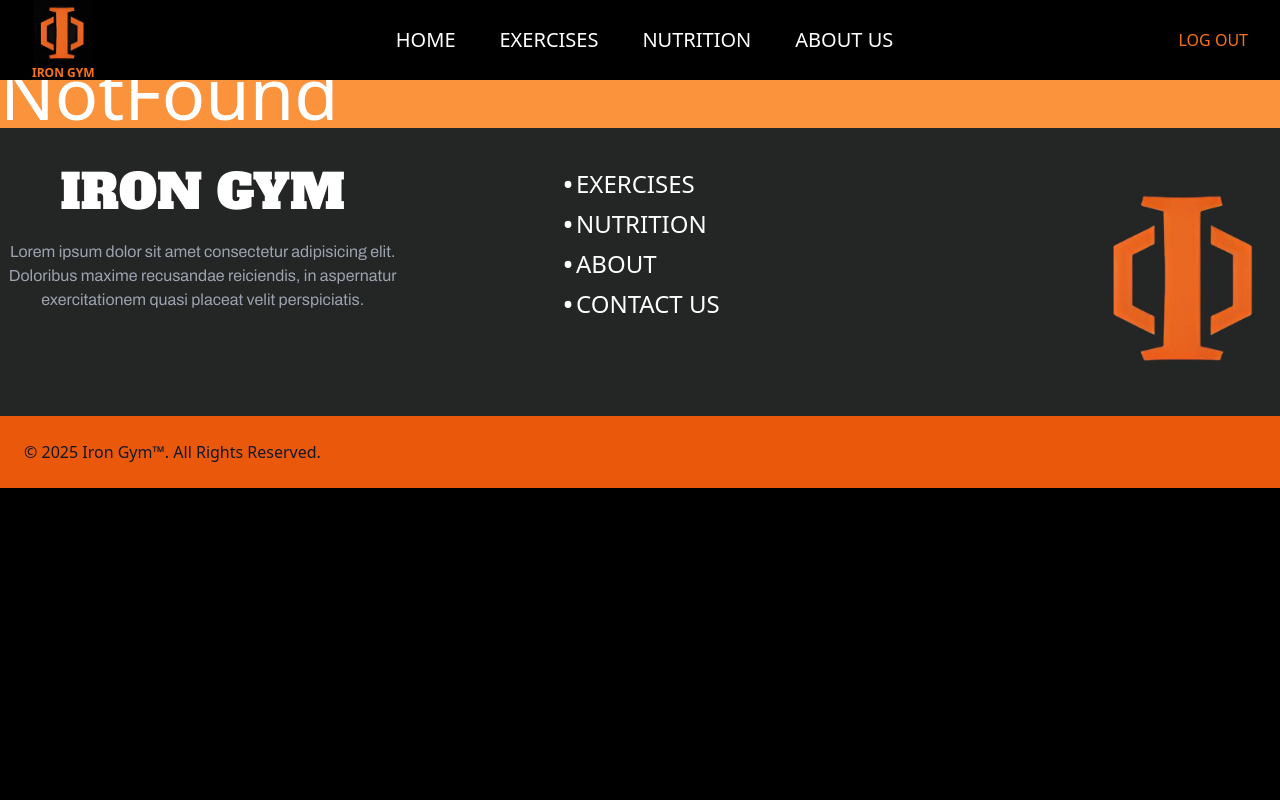
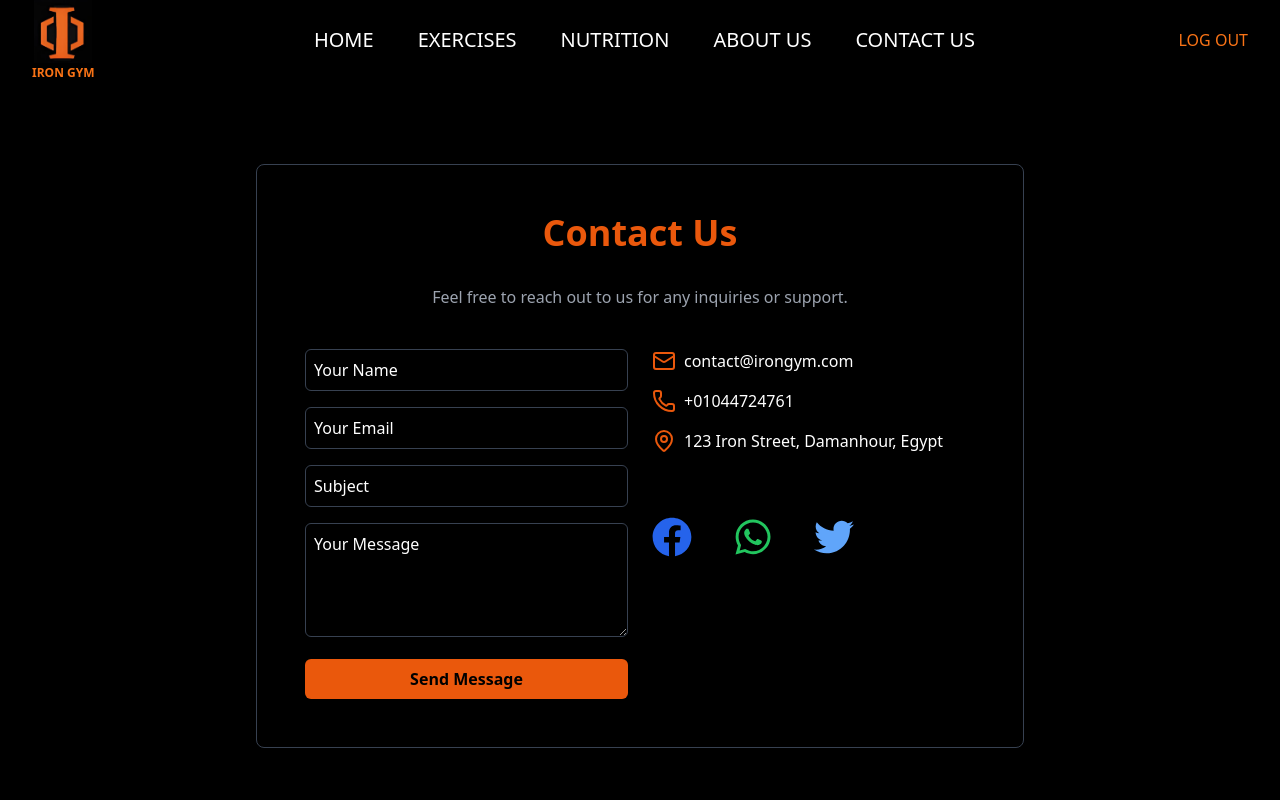
Before and after one commit to ferganiii/Iron-Gym, a React app in the folder iron-gym/: page /ContactUs in a window 1280 px wide. Shown: the top 800 px of the page. Built offline with nearby package versions, Linux system fonts and the light colour scheme; the HTML template or start-up script is replaced by a standard one; a web font is replaced by a local one.

Commit message:
Updated project changes

```diff
--- a/iron-gym/package.json
+++ b/iron-gym/package.json
@@ -13,8 +13,10 @@
     "flowbite": "^3.1.2",
     "flowbite-react": "^0.10.2",
     "framer-motion": "^12.5.0",
+    "lucide-react": "^0.483.0",
     "react": "^19.0.0",
     "react-dom": "^19.0.0",
+    "react-icons": "^5.5.0",
     "react-router-dom": "^7.3.0",
     "react-scrollbars-custom": "^4.1.1",
     "tailwind-scrollbar": "^3.0.2"
--- a/iron-gym/src/App.jsx
+++ b/iron-gym/src/App.jsx
@@ -17,6 +17,7 @@ import DairyEgg from './Component/DairyEgg/DairyEgg';
 import CalcCaloriesMeal from './Component/CalcCaloriesMeal/CalcCaloriesMeal';
 import NutritionProgram from './Component/NutritionProgram/NutritionProgram';
 import MealPlan from './Component/MealPlan/MealPlan';
+import ContactUs from './Component/ContactUs/ContactUs';
 
 function App() {
   const router = createBrowserRouter([
@@ -34,6 +35,7 @@ function App() {
         { path: 'nutrition/MealPlan', element: <MealPlan /> },
         { path: 'exercise', element: <Exercise /> },
         { path: 'aboutus', element: <AboutUs /> },
+        { path: 'ContactUs', element: <ContactUs /> },
         { path: '*', element: <NotFound /> },
       ],
     },
--- a/iron-gym/src/Component/ContactUs/ContactUs.jsx
+++ b/iron-gym/src/Component/ContactUs/ContactUs.jsx
@@ -1,11 +1,96 @@
-const ContactUs = () => {
-	return (
-	  <div className="p-4">
-		<h1 className="text-2xl font-bold">Contact Us</h1>
-		<p>Email: contact@irongym.com</p>
-		<p>Phone: +20 123 456 789</p>
-	  </div>
-	);
-  };
+import { Card } from "flowbite-react";
+import { Mail, Phone, MapPin } from "lucide-react";
+import { FaFacebook, FaTwitter, FaWhatsapp } from "react-icons/fa";
 
-  export default ContactUs;
+export default function ContactUs() {
+  return (
+    <div className="flex flex-col items-center justify-center min-h-screen bg-black p-6">
+      <Card className="w-full max-w-3xl shadow-lg p-6 bg-black border border-gray-700">
+        <h2 className="text-4xl font-extrabold  text-center mb-4 text-orange-600">
+          Contact Us
+        </h2>
+        <p className="text-center text-gray-400 mb-6">
+          Feel free to reach out to us for any inquiries or support.
+        </p>
+
+        <div className="grid md:grid-cols-2 gap-6">
+          {/* Contact Form */}
+          <div>
+            <form className="space-y-4">
+              <input
+                type="text"
+                placeholder="Your Name"
+                className="w-full p-2 border border-gray-700 rounded-md bg-black text-white focus:ring-2 focus:ring-orange-600"
+                required
+              />
+              <input
+                type="email"
+                placeholder="Your Email"
+                className="w-full p-2 border border-gray-700 rounded-md bg-black text-white focus:ring-2 focus:ring-orange-600"
+                required
+              />
+              <input
+                type="text"
+                placeholder="Subject"
+                className="w-full p-2 border border-gray-700 rounded-md bg-black text-white focus:ring-2 focus:ring-orange-600"
+                required
+              />
+              <textarea
+                placeholder="Your Message"
+                className="w-full p-2 border border-gray-700 rounded-md bg-black text-white focus:ring-2 focus:ring-orange-600"
+                rows={4}
+                required
+              />
+              <button className="w-full bg-orange-600 hover:bg-orange-700 text-black font-bold py-2 rounded-md">
+                Send Message
+              </button>
+            </form>
+          </div>
+
+          {/* Contact Details */}
+          <div className="flex flex-col space-y-4 text-white mb-20">
+            <div className="flex items-center gap-2">
+              <Mail className="text-orange-600" />
+              <span>contact@irongym.com</span>
+            </div>
+            <div className="flex items-center gap-2">
+              <Phone className="text-orange-600" />
+              <span>+01044724761</span>
+            </div>
+            <div className="flex items-center gap-2">
+              <MapPin className="text-orange-600" />
+              <span>123 Iron Street, Damanhour, Egypt </span>
+            </div>
+
+            <br />
+            <br />
+            {/* Social Media Links  */}
+            <div className="grid grid-cols-4  place-items-start ">
+              <a
+                href="https://www.facebook.com/share/1BZxSLJDsP/"
+                target="_blank"
+                rel="noopener noreferrer"
+              >
+                <FaFacebook className="text-blue-600 hover:text-blue-700 w-10 h-10" />
+              </a>
+              <a
+                href="https://wa.me/201044724761"
+                target="_blank"
+                rel="noopener noreferrer"
+              >
+                <FaWhatsapp className="text-green-500 hover:text-green-600 w-10 h-10" />
+              </a>
+              <a
+                href="https://x.com/mohamed72217275?t=KlM3cQeCp5lDSBGLInbfIQ&s=09"
+                target="_blank"
+                rel="noopener noreferrer"
+              >
+                <FaTwitter className="text-blue-400 hover:text-blue-500 w-10 h-10" />
+              </a>
+            </div>
+          </div>
+        </div>
+      </Card>
+    </div>
+  );
+}
--- a/iron-gym/src/Component/Footer/Footer.jsx
+++ b/iron-gym/src/Component/Footer/Footer.jsx
@@ -22,7 +22,7 @@ export default function Footer() {
                 { to: "/exercise", label: "Exercises" },
                 { to: "/nutrition", label: "Nutrition" },
                 { to: "/aboutus", label: "About" },
-                { to: "/contact", label: "Contact Us" },
+                { to: "/ContactUs", label: "Contact Us" },
               ].map(({ to, label }) => (
                 <li key={to} className="w-40">
                   <Link to={to} className="hover:text-orange-500 hover:underline uppercase transition-all duration-300 flex items-center">
--- a/iron-gym/src/Component/Navbar/Navbar.jsx
+++ b/iron-gym/src/Component/Navbar/Navbar.jsx
@@ -1,6 +1,6 @@
-import React, { useState } from 'react';
-import logo from '../../assets/logo.jpeg';
-import { Link } from 'react-router-dom';
+import React, { useState } from "react";
+import logo from "../../assets/logo.jpeg";
+import { Link } from "react-router-dom";
 
 export default function Navbar() {
   const [isMenuOpen, setIsMenuOpen] = useState(false);
@@ -11,9 +11,6 @@ export default function Navbar() {
 
   return (
     <>
-
-
-
       <div className="fixed top-0 left-0 right-0 z-50 flex justify-center bg-black">
         <nav className="w-full max-w-7xl px-4 sm:px-6 lg:px-8">
           <div className="relative flex h-20 items-center justify-between">
@@ -21,41 +18,79 @@ export default function Navbar() {
             <div className="flex items-center">
               <div className="flex flex-col items-center mr-4">
                 <img className="h-16 w-auto" src={logo} alt="Iron Gym Logo" />
-              <span className="text-xs font-bold text-orange-500 mt-0.5">IRON GYM</span>
+                <span className="text-xs font-bold text-orange-500 mt-0.5">
+                  IRON GYM
+                </span>
               </div>
             </div>
 
             {/* روابط القائمة - سطح المكتب */}
             <div className="hidden sm:flex space-x-11">
-            <Link to="/" className="text-xl text-white hover:text-orange-500 transition duration-200">
+              <Link
+                to="/"
+                className="text-xl text-white hover:text-orange-500 transition duration-200"
+              >
                 HOME
               </Link>
-            <Link to="/exercise" className="text-xl text-white hover:text-orange-500 transition duration-200">
+              <Link
+                to="/exercise"
+                className="text-xl text-white hover:text-orange-500 transition duration-200"
+              >
                 EXERCISES
               </Link>
-            <Link to="/nutrition" className="text-xl text-white hover:text-orange-500 transition duration-200">
+              <Link
+                to="/nutrition"
+                className="text-xl text-white hover:text-orange-500 transition duration-200"
+              >
                 NUTRITION
               </Link>
-            <Link to="/aboutus" className="text-xl text-white hover:text-orange-500 transition duration-200">
+              <Link
+                to="/aboutus"
+                className="text-xl text-white hover:text-orange-500 transition duration-200"
+              >
                 ABOUT US
+              </Link>
+              <Link
+                to="/ContactUs"
+                className="text-xl text-white hover:text-orange-500 transition duration-200"
+              >
+                CONTACT US
               </Link>
             </div>
 
             {/* زر تسجيل الخروج - سطح المكتب */}
             <div className="hidden sm:block">
-            <Link to="auth/" className="text-orange-500 hover:text-white transition duration-200">
+              <Link
+                to="auth/"
+                className="text-orange-500 hover:text-white transition duration-200"
+              >
                 LOG OUT
               </Link>
             </div>
 
             {/* زر القائمة الجانبية - الموبايل */}
             <div className="sm:hidden flex items-center absolute right-4 top-1/2 transform -translate-y-1/2">
-            <button onClick={toggleMenu} className="text-orange-500 focus:outline-none">
+              <button
+                onClick={toggleMenu}
+                className="text-orange-500 focus:outline-none"
+              >
                 {/* أيقونة الهامبرجر */}
                 <div className="w-7 flex flex-col space-y-1">
-                <span className={`block h-0.5 w-7 bg-orange-500 transition-transform duration-300 ${isMenuOpen ? "rotate-45 translate-y-2" : ""}`}></span>
-                <span className={`block h-0.5 w-7 bg-orange-500 transition-opacity duration-300 ${isMenuOpen ? "opacity-0" : "opacity-100"}`}></span>
-                <span className={`block h-0.5 w-7 bg-orange-500 transition-transform duration-300 ${isMenuOpen ? "-rotate-45 -translate-y-2" : ""}`}></span>
+                  <span
+                    className={`block h-0.5 w-7 bg-orange-500 transition-transform duration-300 ${
+                      isMenuOpen ? "rotate-45 translate-y-2" : ""
+                    }`}
+                  ></span>
+                  <span
+                    className={`block h-0.5 w-7 bg-orange-500 transition-opacity duration-300 ${
+                      isMenuOpen ? "opacity-0" : "opacity-100"
+                    }`}
+                  ></span>
+                  <span
+                    className={`block h-0.5 w-7 bg-orange-500 transition-transform duration-300 ${
+                      isMenuOpen ? "-rotate-45 -translate-y-2" : ""
+                    }`}
+                  ></span>
                 </div>
               </button>
             </div>
@@ -65,20 +100,41 @@ export default function Navbar() {
           {isMenuOpen && (
             <div className="sm:hidden bg-black border-t border-gray-800 py-2">
               <div className="flex flex-col space-y-3 px-4 pt-2 pb-4">
-              <Link to="/" className="text-lg text-white hover:text-orange-500 block py-1">
+                <Link
+                  to="/"
+                  className="text-lg text-white hover:text-orange-500 block py-1"
+                >
                   HOME
                 </Link>
-              <Link to="/exercises" className="text-lg text-white hover:text-orange-500 block py-1">
+                <Link
+                  to="/exercises"
+                  className="text-lg text-white hover:text-orange-500 block py-1"
+                >
                   EXERCISES
                 </Link>
-              <Link to="/nutrition" className="text-lg text-white hover:text-orange-500 block py-1">
+                <Link
+                  to="/nutrition"
+                  className="text-lg text-white hover:text-orange-500 block py-1"
+                >
                   NUTRITION
                 </Link>
-              <Link to="/about" className="text-lg text-white hover:text-orange-500 block py-1">
+                <Link
+                  to="/about"
+                  className="text-lg text-white hover:text-orange-500 block py-1"
+                >
                   ABOUT US
                 </Link>
+                <Link
+                  to="/about"
+                  className="text-lg text-white hover:text-orange-500 block py-1"
+                >
+                  Contact US
+                </Link>
                 <div className="pt-2 border-t border-gray-800 mt-2">
-                <Link to="/logout" className="text-lg text-orange-500 hover:text-white block py-1">
+                  <Link
+                    to="/logout"
+                    className="text-lg text-orange-500 hover:text-white block py-1"
+                  >
                     LOG OUT
                   </Link>
                 </div>
@@ -87,17 +143,6 @@ export default function Navbar() {
           )}
         </nav>
       </div>
-
-
-
-
-
-
-
-
-
-
-
     </>
   );
 }
```
Also changed, not shown: 1 other file (tests, documents, lock files or other folders). Lines whose indentation alone changed are shown as unchanged.
